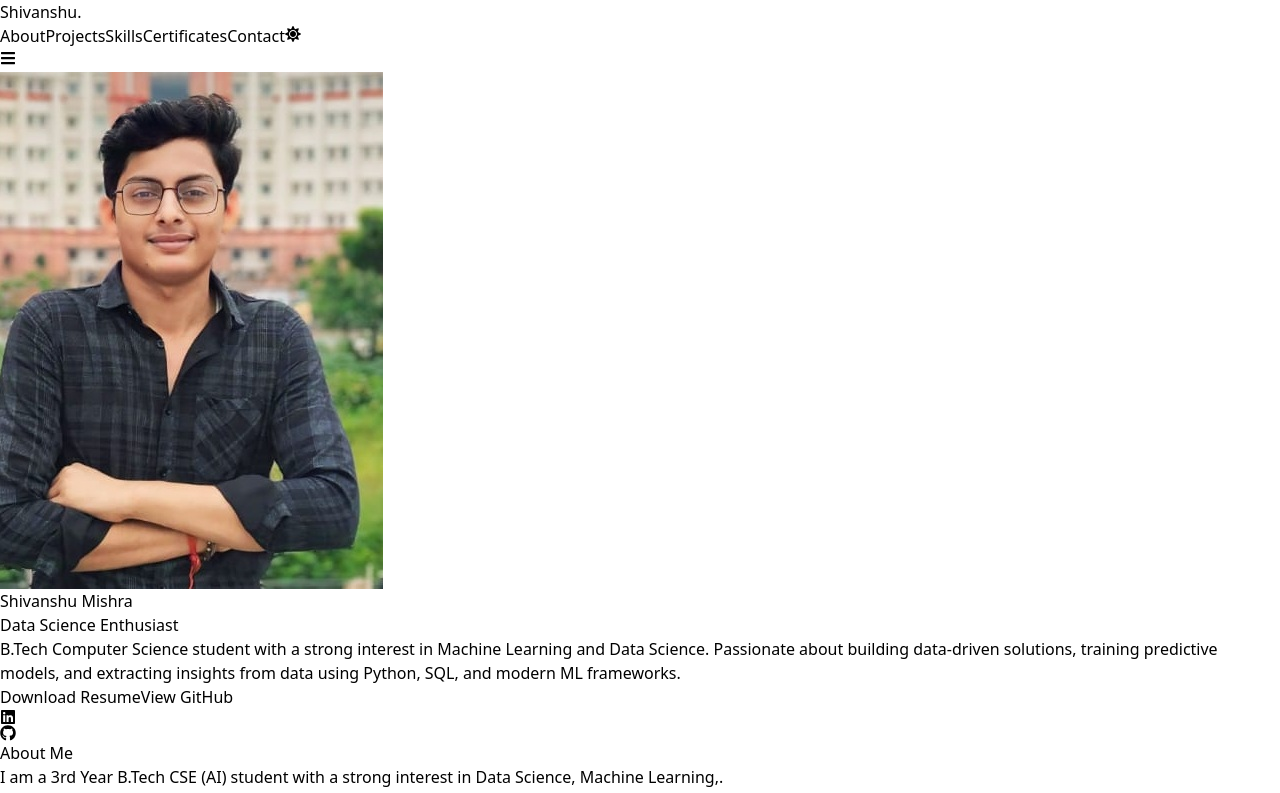
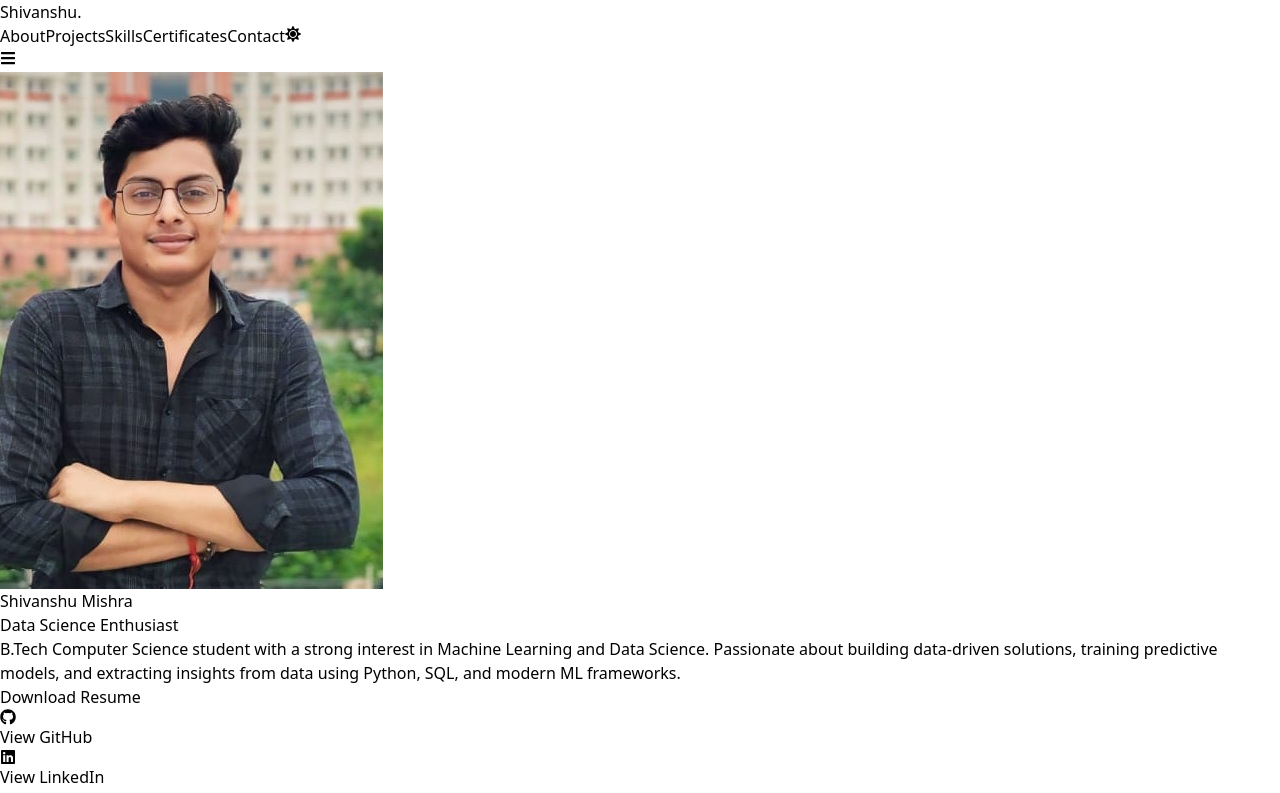
Before and after one commit to shivanshu7680/myportfolio, a React (Vite) app in the folder my-portfolio/: page / in a window 1280 px wide. Shown: the top 793 px of the page. Built offline with nearby package versions, Linux system fonts and the light colour scheme.

Commit message:
Update linkedin URL

```diff
--- a/my-portfolio/src/components/Hero.jsx
+++ b/my-portfolio/src/components/Hero.jsx
@@ -21,27 +21,17 @@ function Hero() {
   return (
     <section className="h-screen flex flex-col justify-center items-center bg-gradient-to-br from-gray-900 via-black to-gray-800">
 
-      {/* ===== PROFILE IMAGE (PREMIUM CIRCLE) ===== */}
+      {/* Profile Image */}
       <motion.div
         className="relative mb-6"
         whileHover={{ scale: 1.08 }}
         transition={{ duration: 0.4 }}
       >
-        {/* Outer Glow Ring */}
         <div className="absolute inset-0 rounded-full bg-blue-500 blur-xl opacity-40"></div>
-
-        {/* Image */}
         <img
           src="/my image.jpg"
           alt="Shivanshu Mishra"
-          className="
-            relative
-            w-36 h-36 md:w-40 md:h-40
-            rounded-full
-            object-cover
-            border-4 border-blue-500
-            shadow-[0_0_45px_rgba(59,130,246,0.6)]
-          "
+          className="relative w-36 h-36 md:w-40 md:h-40 rounded-full object-cover border-4 border-blue-500 shadow-[0_0_45px_rgba(59,130,246,0.6)]"
         />
       </motion.div>
 
@@ -77,11 +67,12 @@ function Hero() {
 
       {/* Buttons */}
       <motion.div
-        className="flex gap-4"
+        className="flex gap-4 flex-wrap justify-center"
         initial={{ opacity: 0 }}
         animate={{ opacity: 1 }}
         transition={{ delay: 0.8 }}
       >
+        {/* Resume Button */}
         <a
           href="/resume.pdf"
           className="bg-blue-600 text-white px-6 py-3 rounded-full hover:bg-blue-700 transition"
@@ -89,39 +80,26 @@ function Hero() {
           Download Resume
         </a>
 
+        {/* GitHub Button */}
         <a
           href="https://github.com/shivanshu7680"
           target="_blank"
           rel="noreferrer"
-          className="border border-gray-400 text-gray-300 px-6 py-3 rounded-full hover:bg-gray-800 transition"
+          className="border border-gray-400 text-gray-300 px-6 py-3 rounded-full hover:bg-gray-800 hover:text-white transition flex items-center gap-2"
         >
+          <FaGithub />
           View GitHub
         </a>
-      </motion.div>
 
-      {/* Social Icons */}
-      <motion.div
-        className="flex gap-6 mt-6 text-3xl"
-        initial={{ opacity: 0 }}
-        animate={{ opacity: 1 }}
-        transition={{ delay: 1 }}
-      >
+        {/* LinkedIn Button */}
         <a
-          href="https://www.linkedin.com/in/Shivanshu-Mishra"
+          href="https://www.linkedin.com/in/shivanshu-mishra-733b51299/"
           target="_blank"
           rel="noreferrer"
-          className="text-blue-500 hover:scale-110 transition"
+          className="border border-blue-500 text-blue-500 px-6 py-3 rounded-full hover:bg-blue-500 hover:text-white transition flex items-center gap-2"
         >
           <FaLinkedin />
-        </a>
-
-        <a
-          href="https://github.com/shivanshu7680"
-          target="_blank"
-          rel="noreferrer"
-          className="text-gray-300 hover:scale-110 transition"
-        >
-          <FaGithub />
+          View LinkedIn
         </a>
       </motion.div>
 
```
